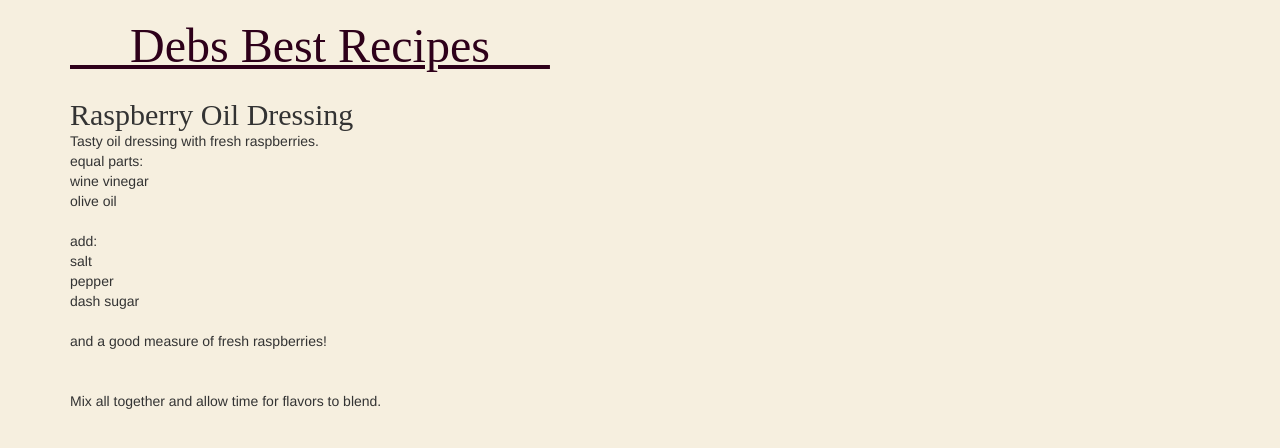
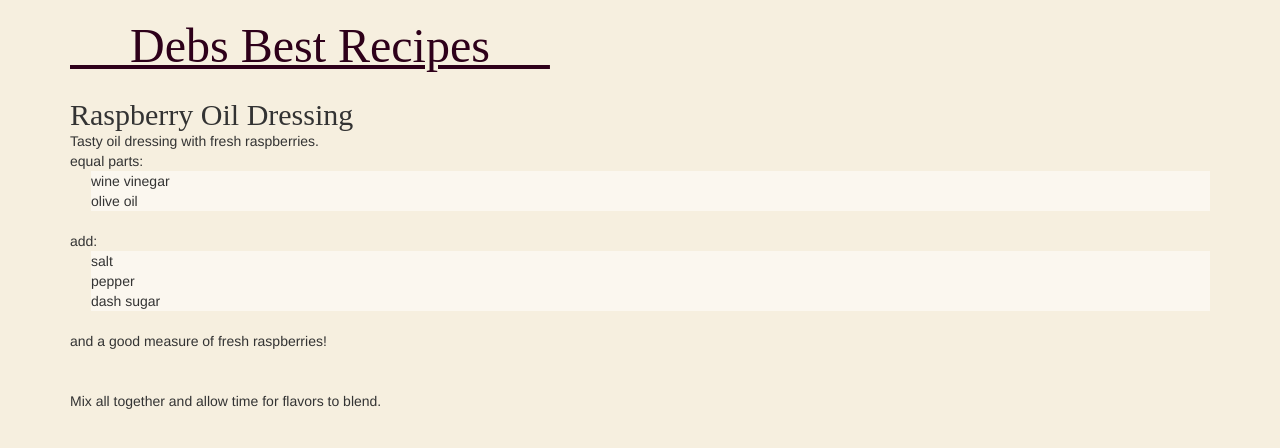
Before and after one commit to JonahBraun/debs-recipes, a Jekyll site: the page built from _posts/2005-08-11-raspberry-oil-dressing.html, in a window 1280 px wide. Shown: the top 448 px of the page. Built offline with Jekyll 4.4.1, drawn with Linux system fonts in a browser that asks for light colours; nearby versions of some CDN libraries; some web fonts are replaced; library files that are not in the unit come from our copies; Markdown is read by kramdown in place of the engine named in the settings.

Commit message:
ul styling

```diff
--- a/css/style.css
+++ b/css/style.css
@@ -30,3 +30,7 @@ h2 {
   padding-top: 0.5em; }
   h2 .tags {
     font-size: 0.5em; }
+
+.recipe ul {
+  margin-left: 1.5em;
+  background: #fbf7ef; }
--- a/sass/style.sass
+++ b/sass/style.sass
@@ -34,3 +34,8 @@ h2
 
   .tags
     font-size: .5em
+
+.recipe
+  ul
+    margin-left: 1.5em
+    background: hsl(42, 57, 96)
```
